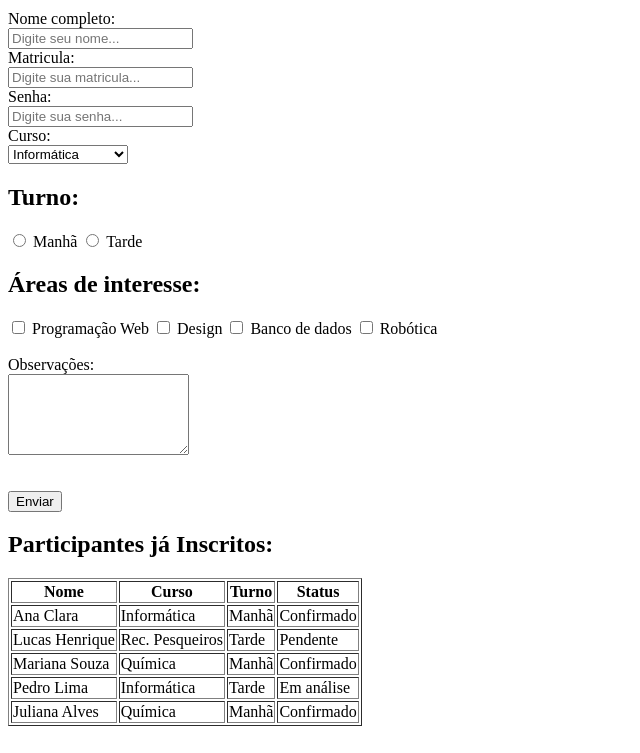
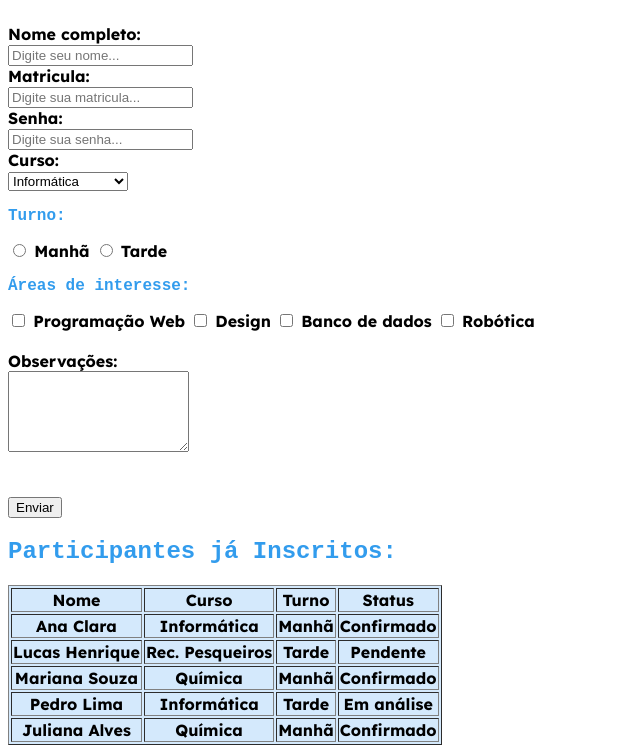
Before and after one commit to UiltonFelipe/codespaces-blank, a plain HTML site: page desafio2.html in a window 1280 px wide. Shown: the part 63-816 px from the top of the page, without its empty margins (0-640 px from the left). Drawn offline with Linux system fonts and the light colour scheme; a web font is replaced by a local one.

Commit message:
Aula 10/07

```diff
--- a/desafio2.html
+++ b/desafio2.html
@@ -1,25 +1,35 @@
+<!DOCTYPE html>
 <html lang="pt-br">
   <head>
     <meta charset="UTF-8" />
-    <meta name="viewport" content="width=device-width, initial-scale=1.0" />
-    <title>Desafio 2</title>
-  </head>
+    <title>Formulário de inscrição para Bolsista</title>
+    <link rel="stylesheet" href="./styles/styles.css">
+    <!-- <style>
 
 
-  <h2>Formulário de inscrição para Bolsista</h2>
+      body {
+        font-family:Arial, Helvetica, sans-serif;
+        /* font-family: 'Times New Roman', Times, serif; */
+        /* font-family: 'Courier New', Courier, monospace; */
+      }
+    </style> -->
+  </head>
+  <body
+
+  <h2 style="color:rgb(0, 0, 0); background-color: rgb(255, 255, 255);" class="negrito"><h2>Formulário de inscrição para Bolsista</h2>
 
   <br>
   <form action="#">
-        <label for="nome">Nome completo:</label><br />
+        <label for="nome" class="negrito">Nome completo:</label><br />
         <input type="text" id="nome" name="nome" placeholder="Digite seu nome..." /><br />
 
-        <label for="numero">Matricula:</label><br />
+        <label for="numero" class="negrito">Matricula:</label><br />
         <input type="nunber" id="numero" name="numero" placeholder="Digite sua matricula..." /><br />
 
-        <label for="senha">Senha:</label><br />
+        <label for="senha" class="negrito">Senha:</label><br />
         <input type="password" name="senha" id="senha" placeholder="Digite sua senha..."/><br />
 
-        <label for="linguagens">Curso:</label><br />
+        <label for="linguagens" class="negrito">Curso:</label><br />
         <select name="linguagens" id="linguagens">
           <option value="informática">Informática</option>
           <option value="rec. pesqueiros">Rec. Pesqueiros</option>
@@ -27,7 +37,7 @@
           <option value="nenhuma">Nenhuma</option>
         </select>
 
-        <h2>Turno:</h2>
+        <p class="courier">Turno:</p>
 
         <input type="radio" id="sim" name="Manhã" value="Sim" />
         <label for="sim">Manhã</label>
@@ -35,7 +45,7 @@
         <label for="nao">Tarde</label>
         <br />
 
-        <h2>Áreas de interesse:</h2>
+        <p class="courier">Áreas de interesse:</p>
 
         <input type="checkbox" id="programacao_web" name="programacao_web" value="Programação_Web" />
         <label for="programacao_web">Programação Web</label>
@@ -59,7 +69,7 @@
 
     <section>
   <h2>Participantes já Inscritos:</h2>
-  <table border="1">
+  <table border="1" id="tabela">
     <thead>
       <tr>
         <th>Nome</th>
--- /dev/null
+++ b/styles/styles.css
@@ -0,0 +1,36 @@
+@import url('https://fonts.googleapis.com/css2?family=Lexend+Deca:wght@100..900&family=Yuyu&display=swap');
+
+:root {
+--Verdigris: #449586;
+--Charcoal-Blue: #2c4251;
+--Pale-Sky: #d4e9fc;
+--Pale-Sky: #bdd5ea;
+--Blue-Bell: #329ced;
+}
+
+body {
+    font-family: "Lexend Deca", sans-serif;if;
+}
+
+/* Seleção de elemento */
+h2 {
+    font-family:'Courier New', Courier, monospace;
+    color: #329ced;
+}
+
+/*Seleção de id */
+#tabela {
+    text-align: center;
+    background-color: #D4E9FC;
+}
+
+/* Seleção de classe */
+.negrito
+ {
+    font-weight: bold;
+ }
+
+ p.courier {
+    font-family: 'Courier New', Courier, monospace;
+    color: #329ced
+ }
```
Also changed, not shown: index.html (+9 -0 lines), sobre2.html (renamed from sobre.html).
